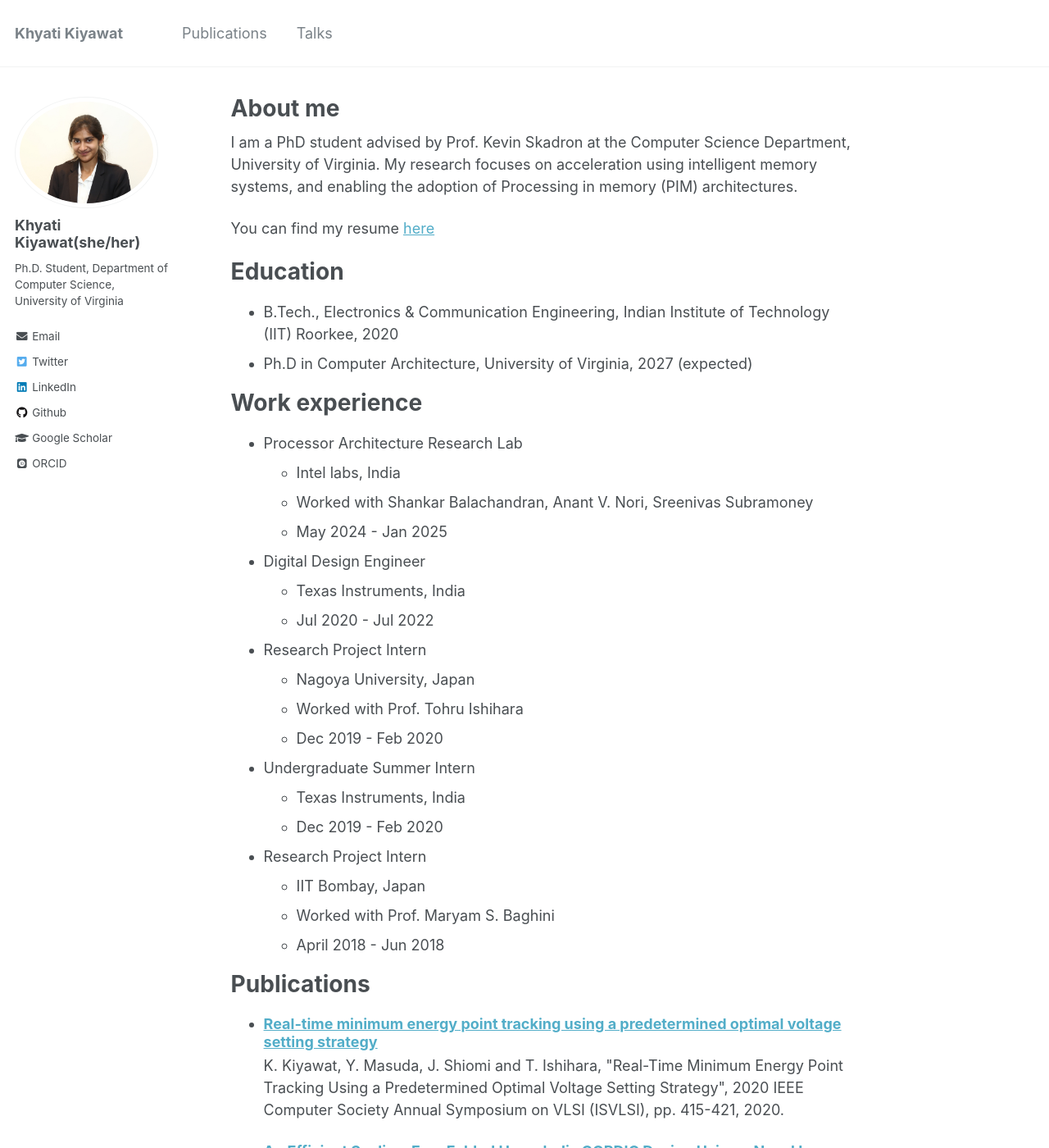
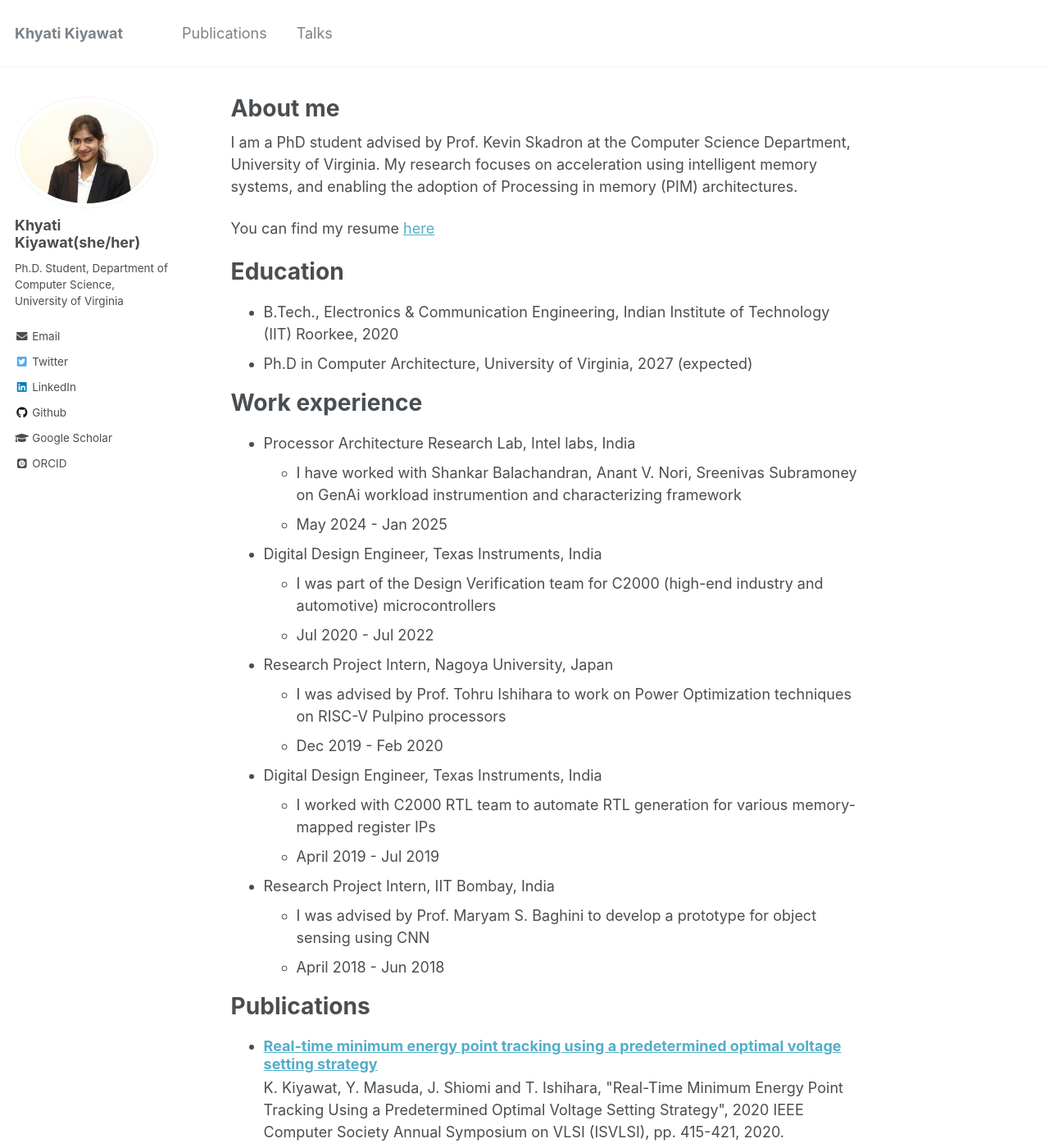
Before and after one commit to khyatikiyawat/khyatikiyawat.github.io, a Jekyll site: the page built from _pages/about.md, in a window 1280 px wide and 1400 px high. Shown: the whole window at 82% size. Built offline with Jekyll 4.4.1, drawn with Linux system fonts in a browser that asks for light colours; some web fonts are replaced.

Commit message:
Update about.md

```diff
--- a/_pages/about.md
+++ b/_pages/about.md
@@ -32,27 +32,24 @@ Education
 
 Work experience
 ======
-* Processor Architecture Research Lab
-   * Intel labs, India
-   * Worked with Shankar Balachandran, Anant V. Nori, Sreenivas Subramoney
+* Processor Architecture Research Lab, Intel labs, India
+   * I have worked with Shankar Balachandran, Anant V. Nori, Sreenivas Subramoney on GenAi workload instrumention and characterizing framework
    * May 2024 - Jan 2025
 
-* Digital Design Engineer
-   * Texas Instruments, India
+* Digital Design Engineer, Texas Instruments, India
+   * I was part of the Design Verification team for C2000 (high-end industry and automotive) microcontrollers
    * Jul 2020 - Jul 2022
 
-* Research Project Intern
-   * Nagoya University, Japan
-   * Worked with Prof. Tohru Ishihara
+* Research Project Intern, Nagoya University, Japan
+   * I was advised by Prof. Tohru Ishihara to work on Power Optimization techniques on RISC-V Pulpino processors
    * Dec 2019 - Feb 2020
 
-* Undergraduate Summer Intern
-   * Texas Instruments, India
-   * Dec 2019 - Feb 2020
+* Digital Design Engineer, Texas Instruments, India
+   * I worked with C2000 RTL team to automate RTL generation for various memory-mapped register IPs
+   * April 2019 - Jul 2019
 
-* Research Project Intern
-   * IIT Bombay, Japan
-   * Worked with Prof. Maryam S. Baghini
+* Research Project Intern, IIT Bombay, India
+   * I was advised by Prof. Maryam S. Baghini to develop a prototype for object sensing using CNN
    * April 2018 - Jun 2018
 
 <!---
```
